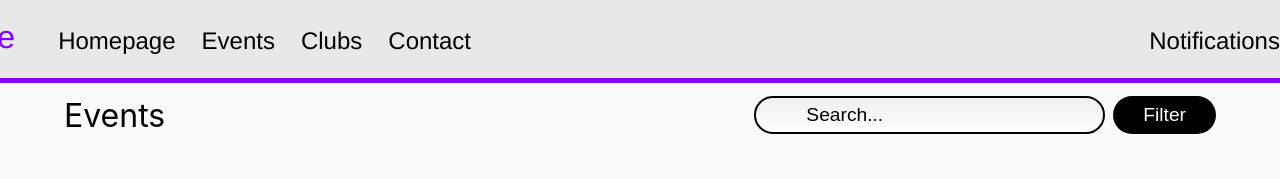
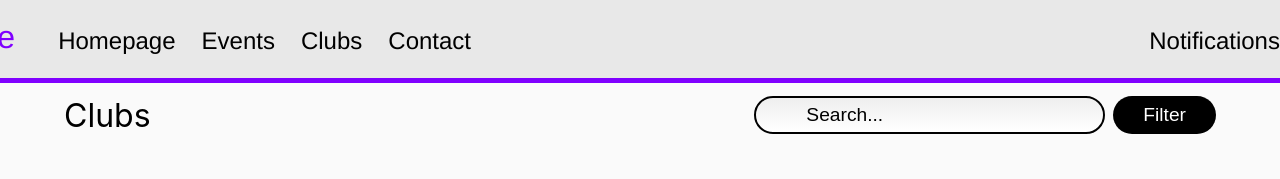
Before and after one commit to lara-ozyegen/CS-319, a React (Create React App) app in the folder circle/: page /clubs in a window 1280 px wide. Shown: the top 179 px of the page. Built offline with nearby package versions, Linux system fonts and the light colour scheme.

Commit message:
A mistake is corrected

```diff
--- a/circle/src/components/pages/Clubs.js
+++ b/circle/src/components/pages/Clubs.js
@@ -9,7 +9,7 @@ export default function Clubs() {
     <>
     <div class="titlebar">
         <li>
-            <h1>Events</h1>
+            <h1>Clubs</h1>
         </li>
 
         <div class="search">
```
